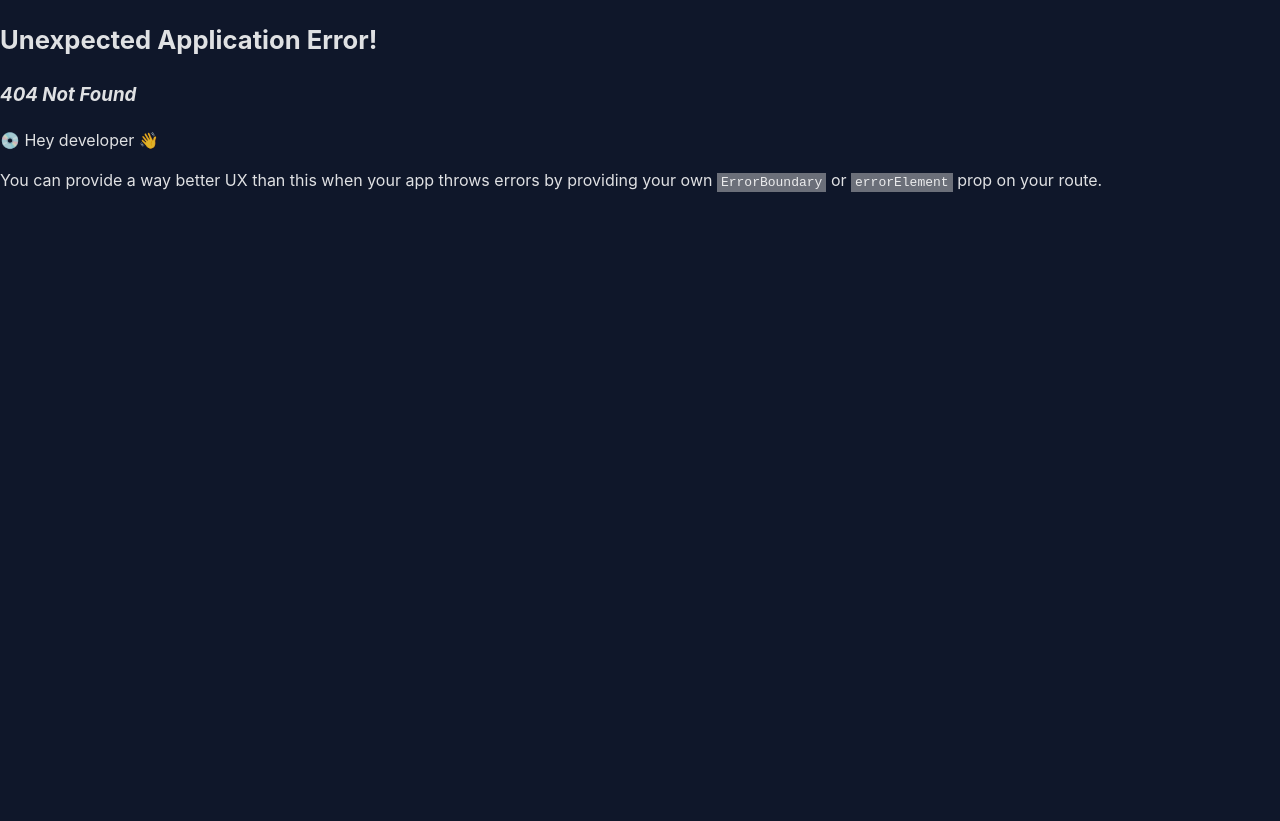
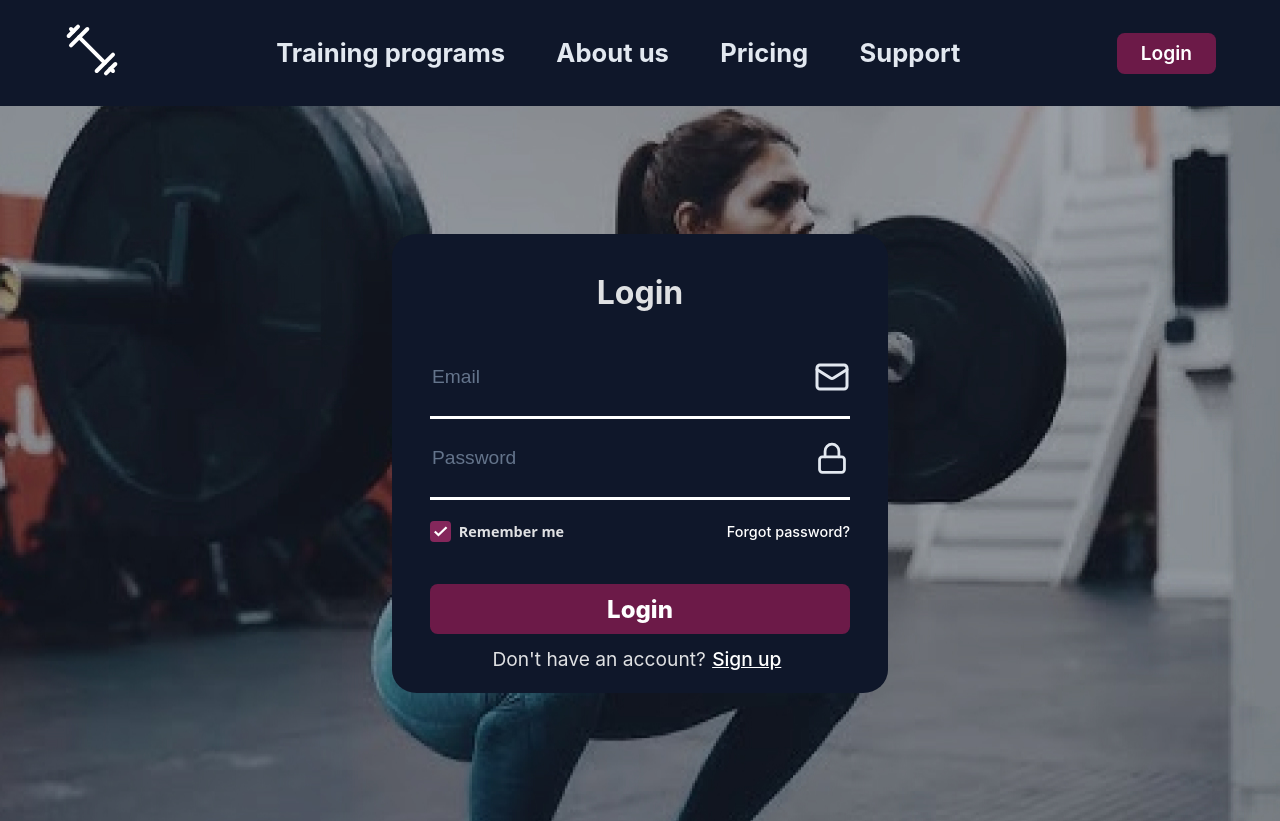
Before and after one commit to vislofie/trainer-web, a React (Vite) app in the folder frontend/: page /signin in a window 1280 px wide. Before the commit this address had no page. Before the commit the page ends 800 px from the top, so only its background shows below. Built offline with nearby package versions, Linux system fonts and the light colour scheme.

Commit message:
made login and register two different pages

```diff
--- /dev/null
+++ b/frontend/src/components/Checkbox/RegisterPanel/RegisterPanel.css
@@ -0,0 +1,60 @@
+.panel-container {
+    padding: 1% 3% 0% 3%;
+    width: 420px;
+}
+
+.panel-container h1 {
+    text-align: center;
+    margin-bottom: 5%;
+}
+
+.panel-container {
+    background-color: #0F172A;
+    margin-top: 10%;
+    margin-bottom: 10%;
+    margin-inline: auto;
+    border-radius: 5%;
+}
+
+.control-underfield {
+    padding: 5% 0%;
+    display: flex;
+}
+
+.control-underfield label {
+    flex-grow: 1;
+    text-align: left;
+}
+
+.control-underfield a {
+    flex-grow: 1;
+    text-align: right;
+    color: white;
+    font-size: 0.9em;
+}
+
+.panel-login-btn {
+    margin-top: 5%;
+    width: 100%;
+    font-size: 1.5em;
+    margin-bottom: -2%;
+}
+
+.panel-signup-btn {
+    margin-top: 10%;
+    width: 100%;
+    font-size: 1.5em;
+
+}
+
+.signup-label {
+    width: 100%;
+    text-align: center;
+    font-size: 1.2em;
+}
+
+.signup-label a {
+    padding: 0% 1.5% 0 1.5%;
+    text-decoration: underline;
+    color: white;
+}
--- /dev/null
+++ b/frontend/src/components/Checkbox/RegisterPanel/RegisterPanel.tsx
@@ -0,0 +1,35 @@
+import './RegisterPanel.css'
+import mailicon from "../../../assets/icons/mail.svg"
+import userIcon from "../../../assets/icons/user.svg"
+import passwordIcon from "../../../assets/icons/lock.svg"
+import TextField from '../../TextField/TextField'
+import { Link } from 'react-router-dom'
+
+interface Props {
+
+}
+
+const RegisterPanel = (props: Props) => {
+
+  return (
+    <>
+    <div className="panel-container">
+        <h1>Login</h1>
+        <TextField icon={mailicon} placeholder='Email' inputType='text'/>
+        <TextField icon={userIcon} placeholder='Username' inputType='text'/>
+        <TextField icon={passwordIcon} placeholder='Password' inputType='password'/>
+        <TextField icon={passwordIcon} placeholder='Confirm password' inputType='password'/>
+        <button className='panel-login-btn'>
+          Sign up
+        </button>
+        <p className='signup-label'>Already have an account?
+          <Link to="/signin">Sign in</Link>
+        </p>
+    </div>
+
+    </>
+
+  )
+}
+
+export default RegisterPanel
--- a/frontend/src/components/LoginPanel/LoginPanel.tsx
+++ b/frontend/src/components/LoginPanel/LoginPanel.tsx
@@ -1,24 +1,19 @@
 import TextField from '../TextField/TextField';
 import './LoginPanel.css'
 import mailicon from "../../assets/icons/mail.svg"
-import userIcon from "../../assets/icons/user.svg"
 import passwordIcon from "../../assets/icons/lock.svg"
 import Checkbox from '../Checkbox/Checkbox';
-import { useState } from 'react';
+import { Link } from 'react-router-dom';
 
 interface Props {
 
 }
 
 const LoginPanel = (props: Props) => {
-  const [authMode, setAuthMode] = useState("login");
 
   return (
     <>
     <div className="panel-container">
-        {authMode == "login" ?
-        (
-          <>
         <h1>Login</h1>
         <TextField icon={mailicon} placeholder='Email' inputType='text'/>
         <TextField icon={passwordIcon} placeholder='Password' inputType='password'/>
@@ -32,33 +27,11 @@ const LoginPanel = (props: Props) => {
           Login
         </button>
         <p className='signup-label'>Don't have an account?
-            <a onClick={() => setAuthMode("register")}>Sign up</a>
+          <Link to="/signup">Sign up</Link>
         </p>
-          </>
-
-        ) :
-        (
-          <>
-          <h1>Sign up</h1>
-          <TextField icon={mailicon} placeholder='Email' inputType='email'/>
-          <TextField icon={userIcon} placeholder='Username' inputType='text'/>
-          <TextField icon={passwordIcon} placeholder='Password' inputType='password'/>
-          <TextField icon={passwordIcon} placeholder='Confirm Password' inputType='password'/>
-          <button className='panel-signup-btn'>
-            Sign up
-          </button>
-          <p className='signup-label'>Aldready have an account?
-            <a onClick={() => setAuthMode("login")}>Sign in</a>
-          </p>
+    </div>
     </>
   )
 }
 
-    </div>
-
-    </>
-
-  )
-}
-
 export default LoginPanel
--- a/frontend/src/components/Navbar/Navbar.tsx
+++ b/frontend/src/components/Navbar/Navbar.tsx
@@ -31,7 +31,7 @@ const Navbar = () => {
           </h2>
         </Link>
       </div>
-      <Link to={"/auth"} className="header-item last-item">
+      <Link to={"/signin"} className="header-item last-item">
         <button className="login-btn">
           Login
         </button>
--- a/frontend/src/pages/Authorization/Authorization.tsx
+++ b/frontend/src/pages/LoginPage/LoginPage.tsx
@@ -1,10 +1,10 @@
 import Navbar from '../../components/Navbar/Navbar'
-import "./Authorization.css"
+import "./LoginPage.css"
 import LoginPanel from '../../components/LoginPanel/LoginPanel'
 
 type Props = {}
 
-const Authorization = (props: Props) => {
+const LoginPage = (props: Props) => {
   return (
     <>
     <div className="content-box">
@@ -18,4 +18,4 @@ const Authorization = (props: Props) => {
   )
 }
 
-export default Authorization
+export default LoginPage
--- /dev/null
+++ b/frontend/src/pages/RegisterPage/RegisterPage.css
@@ -0,0 +1,21 @@
+.container {
+    padding: 0;
+
+}
+
+.content-box {
+    display: flex;
+    flex-flow: column;
+    height: 100vh;
+}
+
+.header {
+    padding: 1% 5%;
+}
+
+.login-body {
+    background-image: url('../../assets/imgs/login-bg.jpg');
+    flex-grow: 1;
+    background-position: center;
+    display: flex;
+}
--- /dev/null
+++ b/frontend/src/pages/RegisterPage/RegisterPage.tsx
@@ -0,0 +1,21 @@
+import RegisterPanel from '../../components/Checkbox/RegisterPanel/RegisterPanel'
+import Navbar from '../../components/Navbar/Navbar'
+import "./RegisterPage.css"
+
+type Props = {}
+
+const RegisterPage = (props: Props) => {
+  return (
+    <>
+    <div className="content-box">
+        <Navbar/>
+        <div className="login-body">
+            <RegisterPanel/>
+        </div>
+    </div>
+
+    </>
+  )
+}
+
+export default RegisterPage
```
Also changed, not shown: frontend/src/routes/Routes.tsx (+8 -3 lines), frontend/src/pages/LoginPage/LoginPage.css (renamed from frontend/src/pages/Authorization/Authorization.css). Lines whose indentation alone changed are shown as unchanged.
